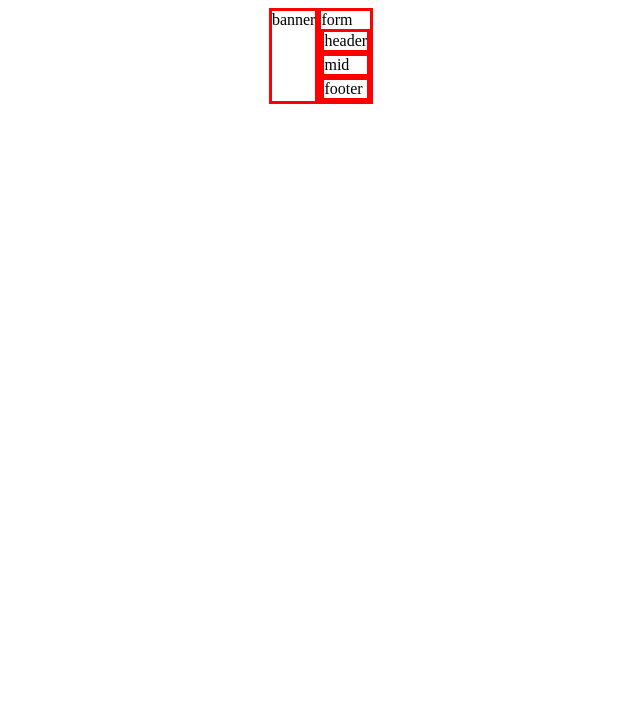
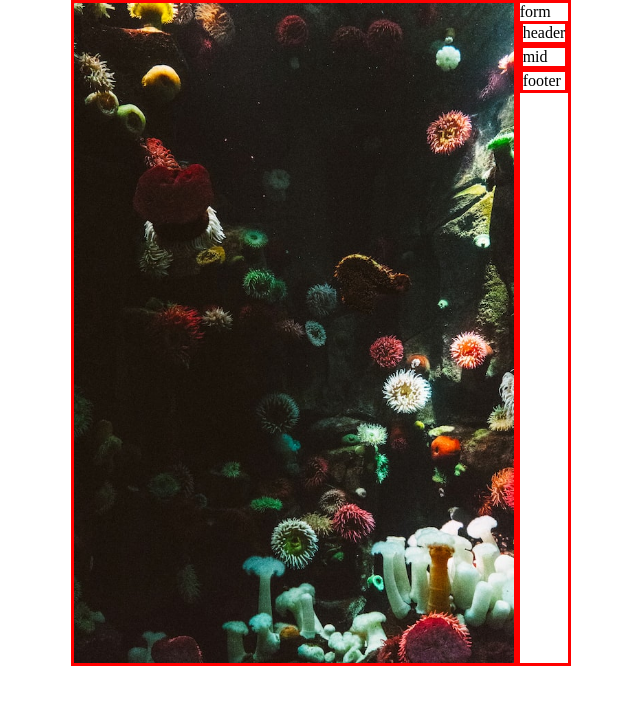
Before and after one commit to backgroundvibes/odin-sign-up-form, a plain HTML site: page index.html in a window 1280 px wide. Shown: the whole page, without its empty margins (319-959 px from the left). Drawn offline with Linux system fonts and the light colour scheme.

Commit message:
Add and size image

```diff
--- a/index.html
+++ b/index.html
@@ -7,7 +7,7 @@
 </head>
 <body>
     <div class="banner">
-        banner
+        <img src="scott-webb-e3dY8laAQtA-unsplash.jpg" alt="banner image of coral reef">
     </div>
     <div class="form">
         form
--- a/style.css
+++ b/style.css
@@ -1,3 +1,8 @@
+* {
+    margin: 0px;
+    border: 0px;
+}
+
 .banner, .form, .header, .mid, .footer {
     display: flex;
     border: 3px solid red;
@@ -11,3 +16,7 @@ body {
 .form {
     flex-direction: column;
 }
+
+img {
+    max-width: 440px;
+}
```
Also changed, not shown: scott-webb-e3dY8laAQtA-unsplash.jpg (added).
